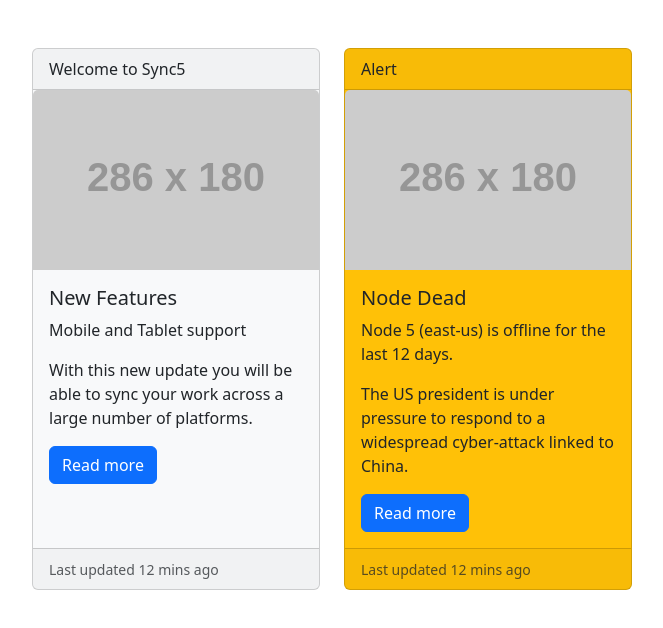
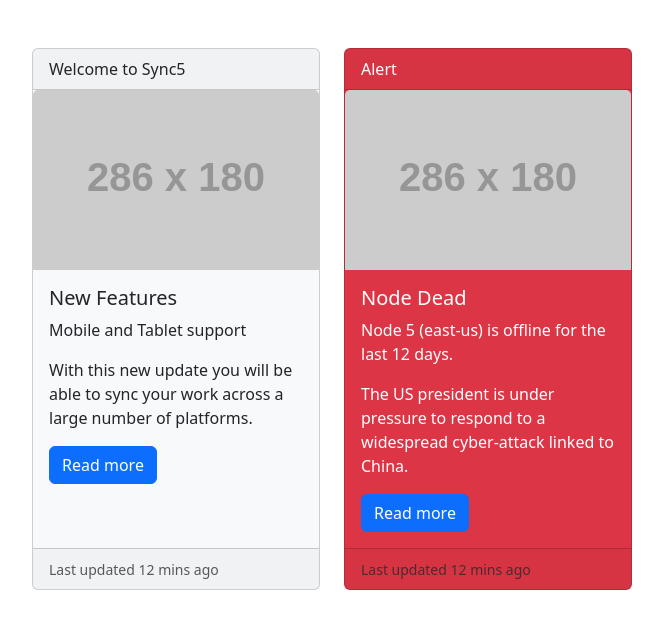
Before and after one commit to acciojob/bootstrap-card-yuvraaajsingh, a website: page main.html in a window 1280 px wide. Shown: the whole page, without its empty margins (50-713 px from the left). Drawn offline with nearby package versions, Linux system fonts and the light colour scheme; placeholder pictures from the web are drawn by us.

Commit message:
created a submission

```diff
--- a/main.html
+++ b/main.html
@@ -31,7 +31,7 @@
     </div>
 
     <!-- Second Card -->
-    <div class="card bg-warning" style="width: 18rem;">
+    <div class="card bg-danger text-white" style="width: 18rem;">
       <div class="card-header">
         Alert
       </div>
```
